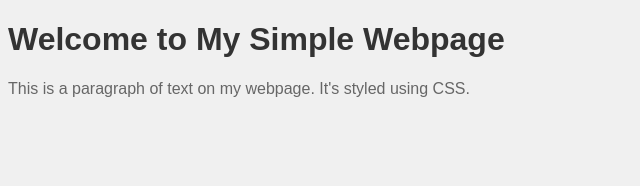
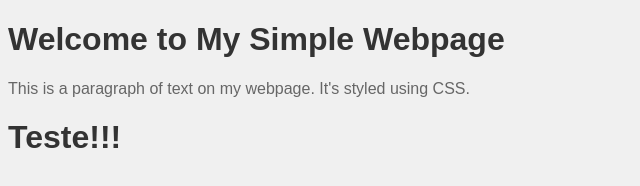
Before and after one commit to ZarrefCorp/aic-helloworld-fork, a plain HTML site: page webpage.html in a window 1280 px wide. Shown: the whole page, without its empty margins (0-640 px from the left). Drawn offline with Linux system fonts and the light colour scheme.

Commit message:
1.0.1-rc

```diff
--- a/webpage.html
+++ b/webpage.html
@@ -18,5 +18,6 @@
 <body>
     <h1>Welcome to My Simple Webpage</h1>
     <p>This is a paragraph of text on my webpage. It's styled using CSS.</p>
+    <h1>Teste!!!</h1>
 </body>
 </html>
```
